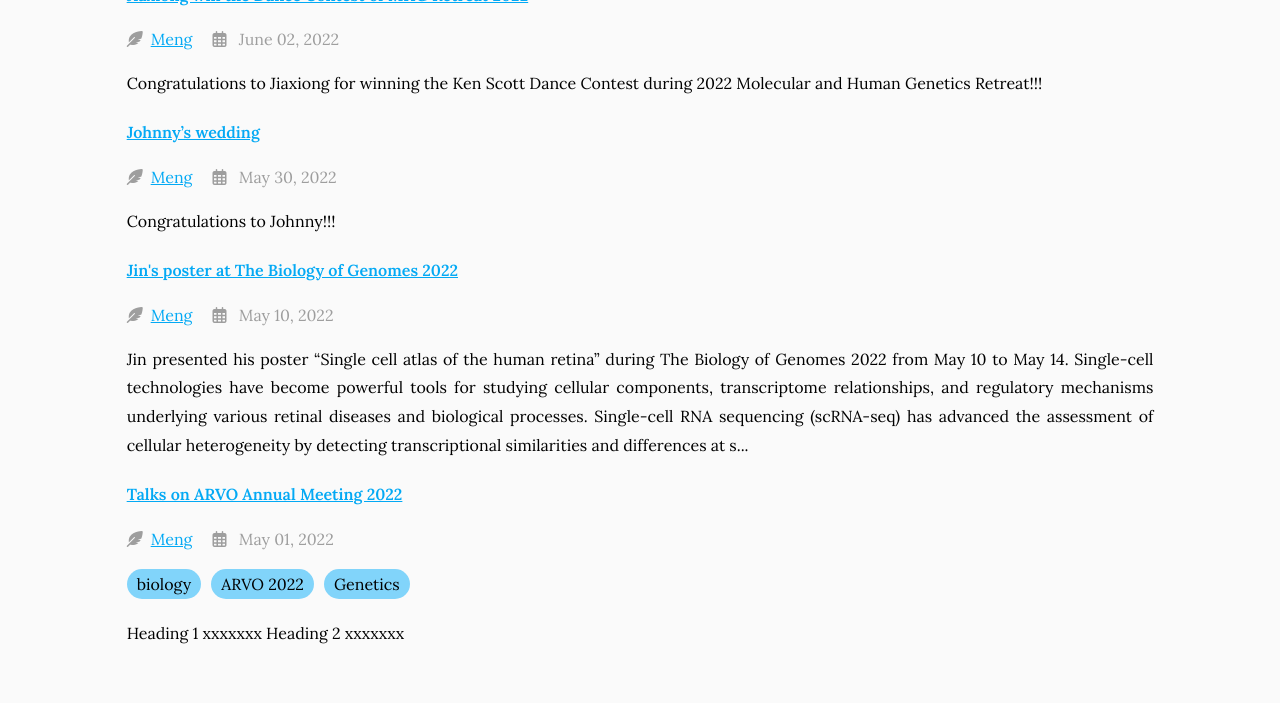
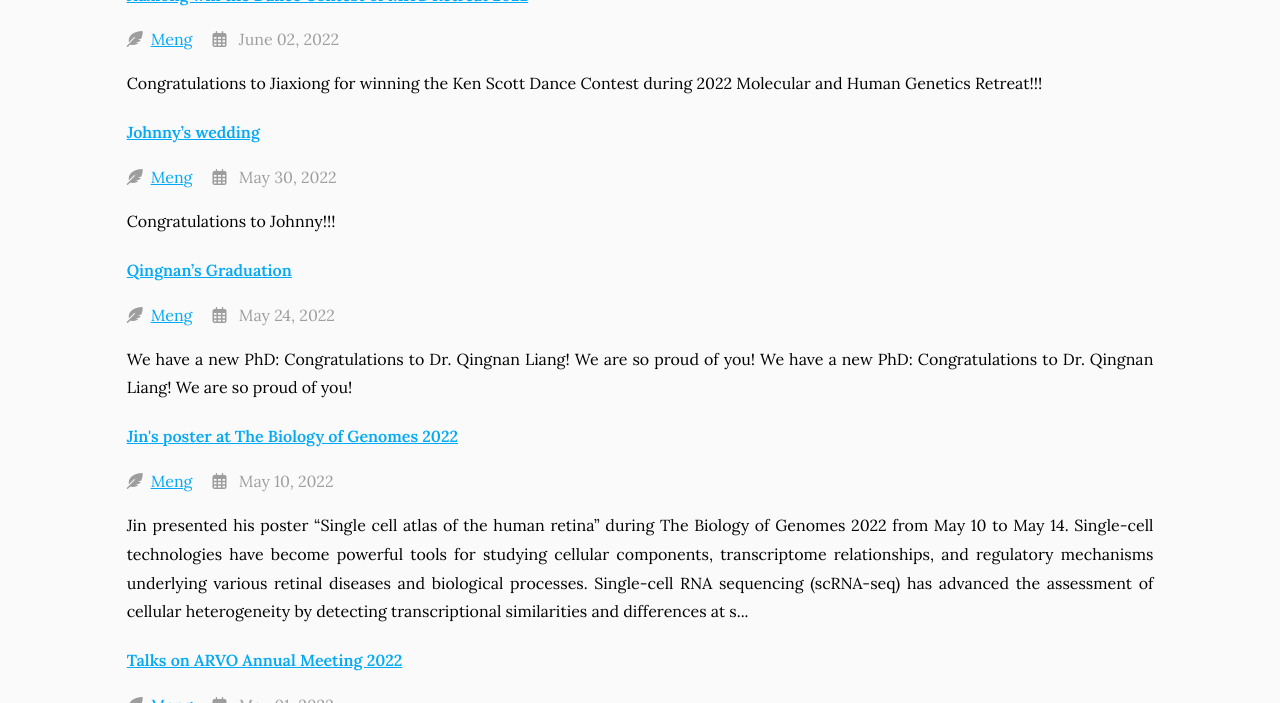
Before and after one commit to RCHENLAB/rchenlab.github.io, a Jekyll site: the page built from blog/index.md, in a window 1280 px wide and 900 px high, scrolled down 495 px, cut to the strip 0-703 px from the top of the window. Built offline with Jekyll 4.4.1, drawn with Linux system fonts in a browser that asks for light colours.

Commit message:
Update and rename 2022-05-24qingnan-graduation.md to 2022-05-24-qingnan-graduation.md

```diff
--- a/_posts/2022-05-24qingnan-graduation.md
+++ b/_posts/2022-05-24-qingnan-graduation.md
@@ -5,7 +5,7 @@ author: Meng
 member: Qingnan
 ---
 
-{% capture text %} Congratulations to Qingnan!!!
+{% capture text %} We have a new PhD: Congratulations to Dr. Qingnan Liang! We are so proud of you!
 {% endcapture %}
 
 {% include feature.html image="images/post/qingnan1.jpeg" link="" title="" text=text %}
```
